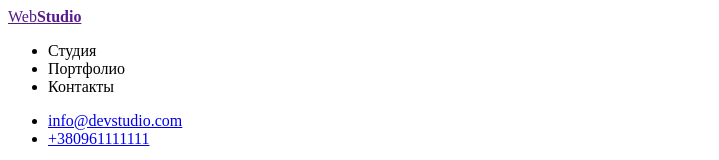
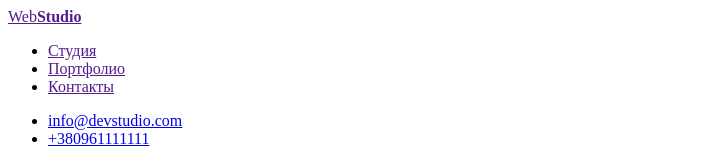
Before and after one commit to Filipp15102019/goit-markup-hw-01, a plain HTML site: page index.html in a window 1280 px wide. Shown: the top 160 px of the page, without its empty margins (0-719 px from the left). Drawn offline with Linux system fonts and the light colour scheme.

Commit message:
Изменения в шапке

```diff
--- a/index.html
+++ b/index.html
@@ -13,9 +13,9 @@
 <nav>
     <a href="">Web<b>Studio</b></a>
 <ul>
-    <li><a href=""></a>Студия</li>
-    <li><a href=""></a>Портфолио</li>
-    <li><a href=""></a>Контакты</li>
+    <li><a href="">Студия</a></li>
+    <li><a href="">Портфолио</a></li>
+    <li><a href="">Контакты</a></li>
 </ul>
 </nav>
 <ul>
```
